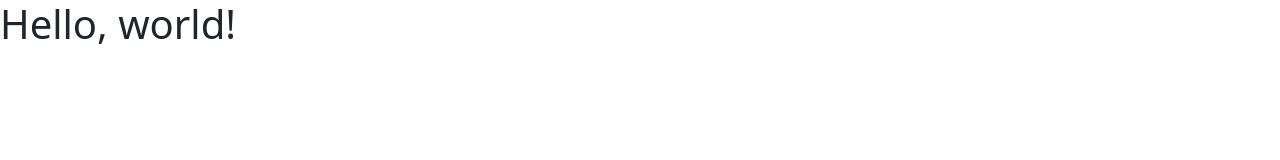
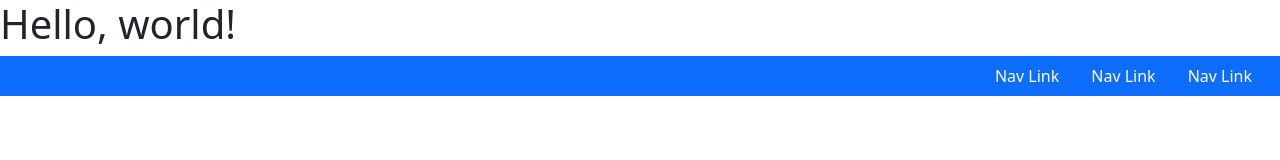
Before and after one commit to Lavender2300/collab-practice, a plain HTML site: page project/index.html in a window 1280 px wide. Drawn offline with nearby package versions, Linux system fonts and the light colour scheme.

Commit message:
create header

```diff
--- a/project/index.html
+++ b/project/index.html
@@ -12,6 +12,19 @@
   </head>
   <body>
     <h1>Hello, world!</h1>
+    <div class="container-fluid bg-primary">
+      <ul class="nav justify-content-end">
+        <li class="nav-item">
+          <a class="nav-link active text-white" aria-current="page" href="#">Nav Link</a>
+        </li>
+        <li class="nav-item">
+          <a class="nav-link text-white" href="#">Nav Link</a>
+        </li>
+        <li class="nav-item">
+          <a class="nav-link text-white" href="#">Nav Link</a>
+        </li>
+      </ul>
+    </div>
 
     <!-- Optional JavaScript; choose one of the two! -->
 
```
